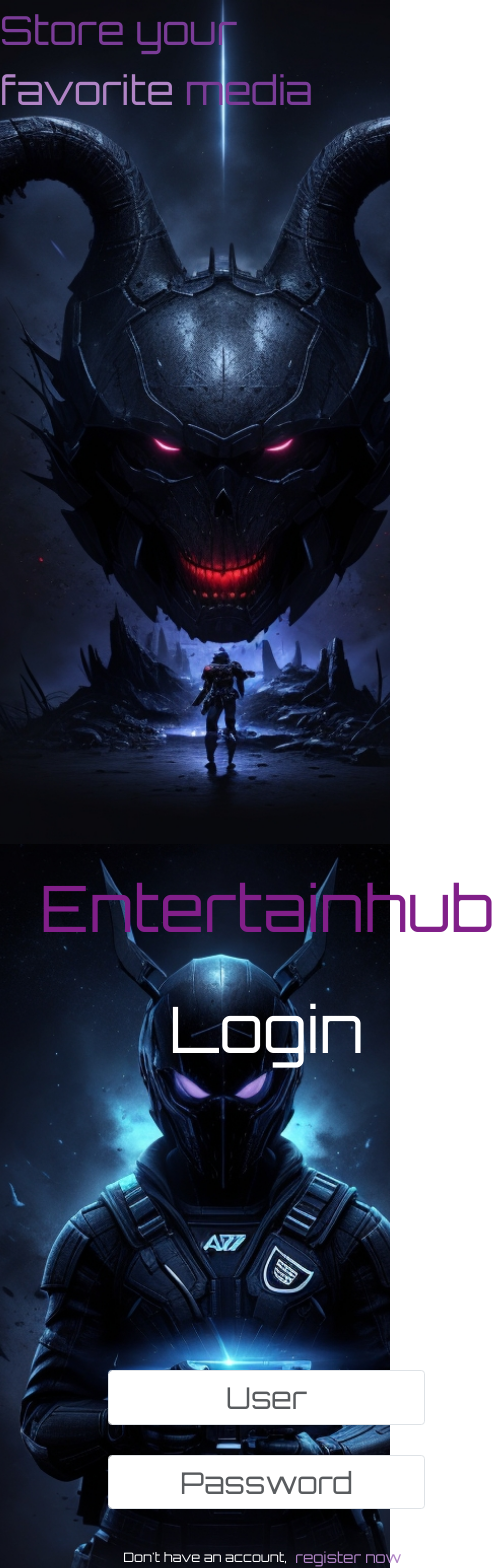
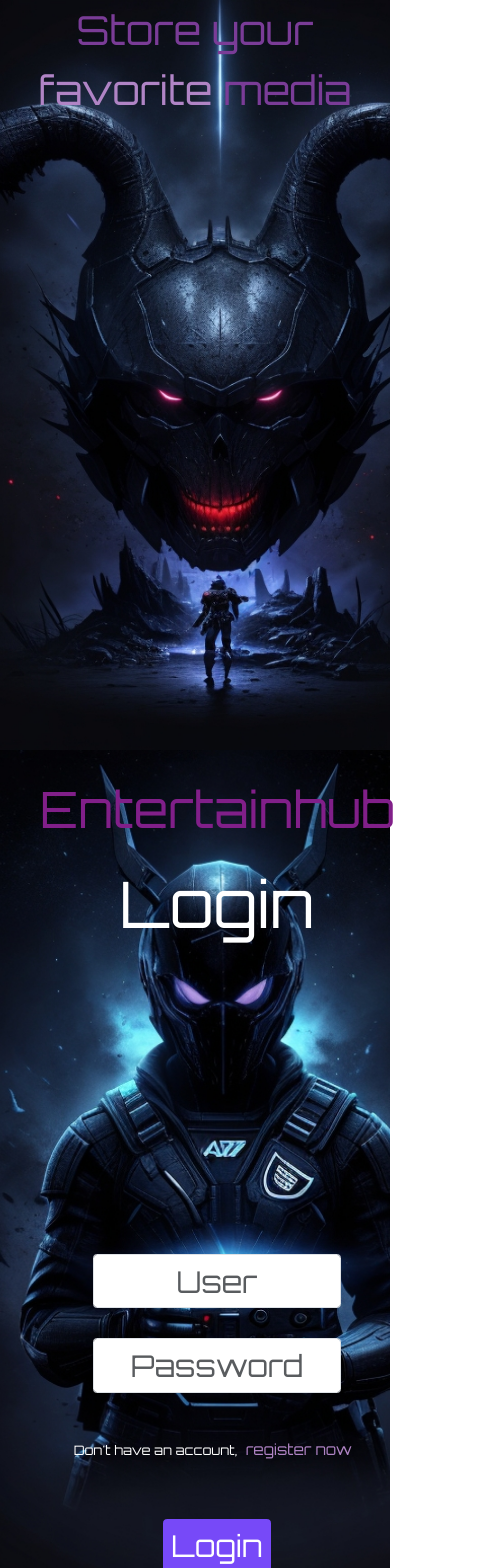
Before and after one commit to ottosuhett/EntertainHub, a Next.js app: page / in a window 390 px wide. Shown: the top 1568 px of the page, 493 px wide, since content can reach past the window. Built offline with nearby package versions, Linux system fonts and the light colour scheme.

Commit message:
Atualizacao dos estilos para ajustar o design em telas menores do componente LoginWindow

```diff
--- a/src/components/Login/LoginWindow.module.scss
+++ b/src/components/Login/LoginWindow.module.scss
@@ -1,55 +1,67 @@
 @import "../../app/variableStyle/variables.scss";
 
-.mainContainer{
+.mainContainer {
     display: flex;
+    height: 100vh;
 }
-.leftContainer,.rightContainer{
-    height: auto;
+
+.leftContainer, .rightContainer {
     background-size: cover;
-    background-position:center;
+    background-position: center;
     background-repeat: no-repeat;
+    width: 50%;
     height: 100vh;
-    width: 50%;
 }
-.highlightMsg{
-    font-size: 4rem;
-    color: $lightTextColor;
-}
-.leftContainer{
+
+.leftContainer {
     background-image: url('../../../public/images/rabbit_head.jpg');
     display: flex;
     flex-direction: column;
     justify-content: space-between;
     align-items: center;
-   .leftDrescriptionMsg{
+    .highlightMsg{
         font-size: 4rem;
-    color:#7A3C97;
+        color: $lightTextColor;
+    }
+    .leftDescriptionMsg {
+        font-size: 4rem;
+        color: #7A3C97;
         margin-bottom: 1rem;
+        text-align: center;
     }
-   .inputsDiv{
+
+    .inputsDiv {
         display: flex;
         flex-direction: column;
         align-items: center;
         gap: 4rem;
         width: 100%;
         margin-top: 35rem;
-    .inputRegister{
+
+        .inputRegister {
             display: flex;
             width: 70%;
             font-size: 2rem;
             text-align: center;
             align-content: center;
-        &::placeholder{
+
+            &::placeholder {
                 font-size: 1rem;
             }
         }
     }
 }
-.rightContainer{
+
+.rightContainer {
     background-image: url('../../../public/images/dark_rabbit.jpg');
     display: flex;
     flex-direction: column;
     flex-wrap: wrap;
+    justify-content: center;
+    align-items: center;
+    background-size: cover;
+    background-position: center;
+    background-repeat: no-repeat;
 
     .mainRightContainerContent{
         margin-left: 4rem;
@@ -58,11 +70,13 @@
         justify-content: space-around;
         height: 100vh;
         align-items: center;
-        .title,.loginTxt{
+        .loginTxt{
             font-size: 6.4rem;
         }
         .title{
-              color:$darkTextColor;
+            color: $darkTextColor;
+            font-size: 5rem;
+
         }
         .loginTxt{
             color: #fff;
@@ -72,8 +86,6 @@
             justify-content: center;
             align-items: center;
             flex-direction: column;
-              gap: 1.5rem;
-
         }
 
         .inputsDiv{
@@ -103,21 +115,146 @@
                 }
             }
         }
-
+    }
 }
 
-}
-@media(max-width:990px){
+@media(max-width: 990px){
     .mainContainer{
         flex-direction: column;
+    }
     .leftContainer,.rightContainer{
         width: 100%;
     }
     .leftContainer{
-            min-height: 50vh;
+        min-height: 75rem;
     }
     .inputsDiv{
         margin-top: 25rem;
     }
 }
-}
+
+
+// codigo antigo
+// @import "../../app/variableStyle/variables.scss";
+
+// .mainContainer{
+//     display: flex;
+// }
+// .leftContainer,.rightContainer{
+//     height: auto;
+//     background-size: cover;
+//     background-position:center;
+//     background-repeat: no-repeat;
+//     height: 100vh;
+//     width: 50%;
+// }
+// .highlightMsg{
+//     font-size: 4rem;
+//     color: $lightTextColor;
+// }
+// .leftContainer{
+//    background-image: url('../../../public/images/rabbit_head.jpg');
+//    display: flex;
+//    flex-direction: column;
+//    justify-content: space-between;
+//    align-items: center;
+//    .leftDrescriptionMsg{
+//     font-size: 4rem;
+//     color:#7A3C97;
+//     margin-bottom: 1rem;
+//    }
+//    .inputsDiv{
+//     display: flex;
+//     flex-direction: column;
+//     align-items: center;
+//     gap: 4rem;
+//     width: 100%;
+//     margin-top: 35rem;
+//     .inputRegister{
+//         display: flex;
+//         width: 70%;
+//         font-size: 2rem;
+//         text-align: center;
+//         align-content: center;
+//         &::placeholder{
+//             font-size: 1rem;
+//         }
+//     }
+// }
+// }
+// .rightContainer{
+//     background-image: url('../../../public/images/dark_rabbit.jpg');
+//     display: flex;
+//     flex-direction: column;
+//     flex-wrap: wrap;
+
+//     .mainRightContainerContent{
+//         margin-left: 4rem;
+//         display: flex;
+//         flex-direction: column;
+//         justify-content: space-around;
+//         height: 100vh;
+//         align-items: center;
+//         .title,.loginTxt{
+//             font-size: 6.4rem;
+//           }
+//           .title{
+//               color:$darkTextColor;
+//           }
+//           .loginTxt{
+//               color: #fff;
+//           }
+//           .titleContainer{
+//               display: flex;
+//               justify-content: center;
+//               align-items: center;
+//               flex-direction: column;
+//               gap: 1.5rem;
+
+//           }
+
+//           .inputsDiv{
+//             display: flex;
+//             flex-direction: column;
+//             justify-content: center;
+//             align-items: center;
+//             gap: 3rem;
+//             width: 100%;
+//             .input{
+//                 display: flex;
+//                 width: 70%;
+//                 font-size: 3rem;
+//                 text-align: center;
+//             }
+//           }
+//           .registerMsg{
+//             font-size: 1.3rem;
+//             color: #fff;
+//             .registerLink{
+//                 color: $lightTextColor;
+//                 font-size: 1.5rem;
+//                 background-color: transparent !important;
+//                 border-color: transparent !important;
+//                 &:hover{
+//                     cursor: pointer;
+//                 }
+//             }
+//         }
+
+//     }
+
+// }
+// @media(max-width:990px){
+//     .mainContainer{
+//         flex-direction: column;
+//         .leftContainer,.rightContainer{
+//             width: 100%;
+//         }
+//         .leftContainer{
+//             min-height: 50vh;
+//         }
+//         .inputsDiv{
+//             margin-top: 25rem;
+//         }
+//     }
+// }
--- a/src/components/Login/LoginWindow.tsx
+++ b/src/components/Login/LoginWindow.tsx
@@ -5,6 +5,7 @@ import ButtonComp from "@/components/Btns/ButtonComp";
 import { MainContext } from '@/app/context/MainContext';
 import ToastComp from '../ToastComp/ToastComp';
 import { supabase } from "@/app/lib/supabase";
+import 'bootstrap/dist/css/bootstrap.min.css';
 
 export interface ILoginWindowProps {}
 
@@ -131,7 +132,7 @@ export default function LoginWindow(props: ILoginWindowProps) {
             <ButtonComp title={"Register"} onClickEvent={handleRegister} />
           </div>
         ) : null}
-        <p className={styles.leftDrescriptionMsg}>Store your <span className={styles.highlightMsg}>favorite</span> media</p>
+        <p className={styles.leftDescriptionMsg}>Store your <span className={styles.highlightMsg}>favorite</span> media</p>
       </div>
 
       <div className={styles.rightContainer}>
```
Lines whose indentation alone changed are shown as unchanged.
